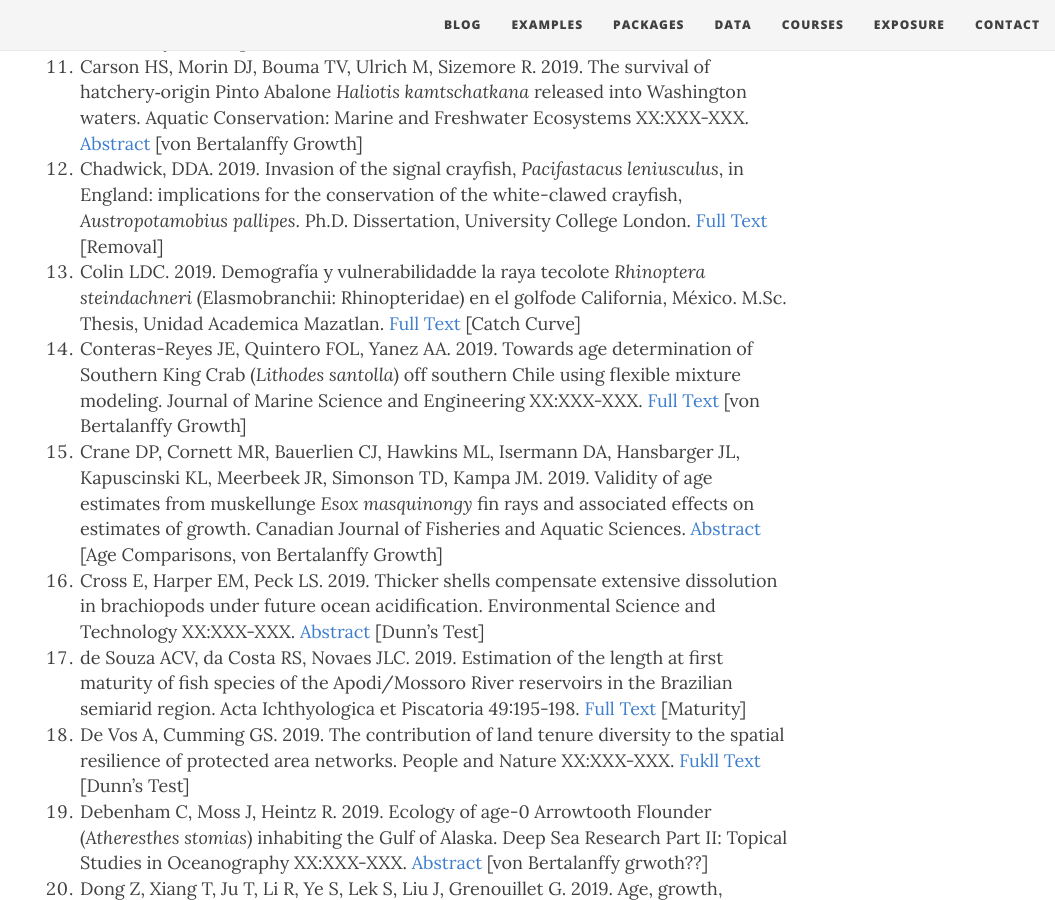
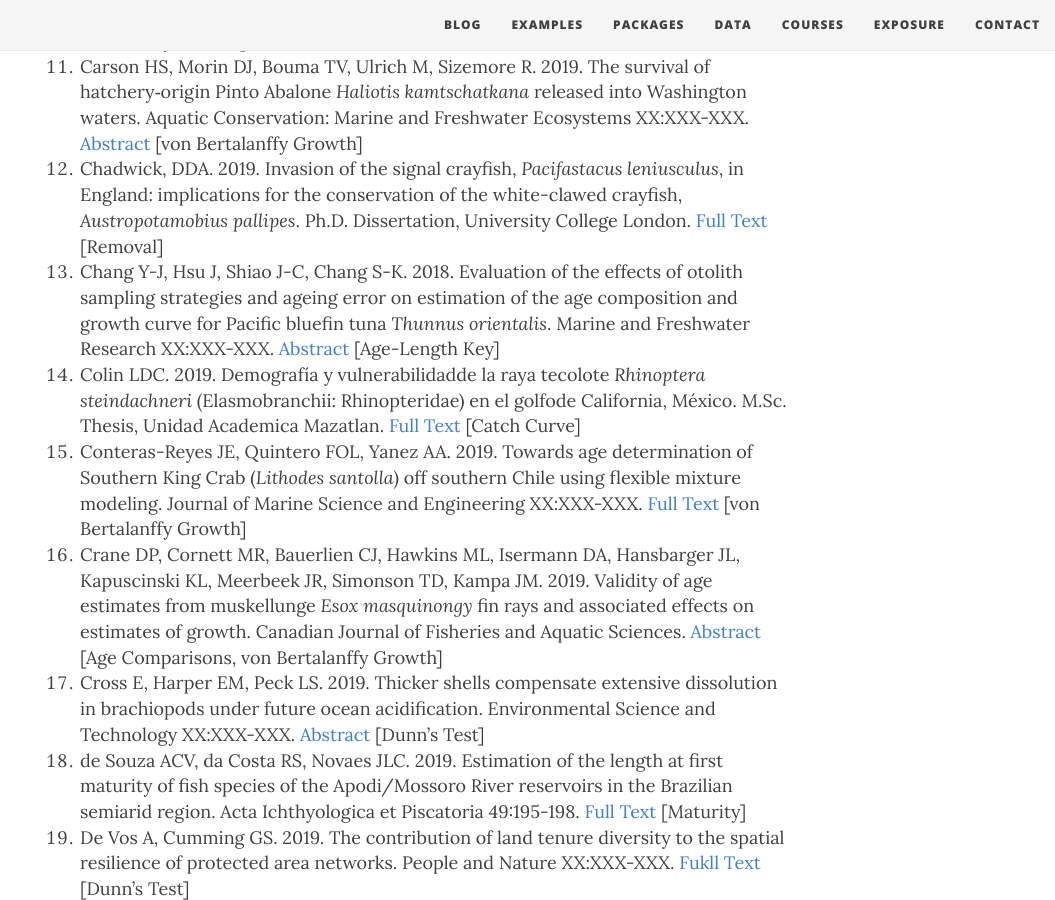
Before and after one commit to droglenc/fishR, a Jekyll site: the page built from exposure/exposure-citations19.md, in a window 1280 px wide and 900 px high, scrolled down 1244 px. Shown: the whole window, without its empty margins (225-1280 px from the left). Built offline with Jekyll 4.4.1, drawn with Linux system fonts in a browser that asks for light colours; nearby versions of some CDN libraries; some of the changed lines change nothing that is shown.

Commit message:
Update exposure-citations19.md

```diff
--- a/exposure/exposure-citations19.md
+++ b/exposure/exposure-citations19.md
@@ -5,7 +5,7 @@ subtitle: fishR and FSA is Being Used!!
 css: "/css/exposure-citation.css"
 ---
 
-The [**IFAR** book](http://derekogle.com/IFAR/), **fishR** website, or the **FSA** package were cited in the following <span id="contact-div">85</span> publications.
+The [**IFAR** book](http://derekogle.com/IFAR/), **fishR** website, or the **FSA** package were cited in the following <span id="contact-div">86</span> publications.
 
 1. Aslan CE, Shiels AB, Haines W, Liang CT. 2019. Non‐native insects dominate daytime pollination in a high‐elevation Hawaiian dryland ecosystem. American Journal of Botany XX:XXX-XXX. [Abstract](https://bsapubs.onlinelibrary.wiley.com/doi/abs/10.1002/ajb2.1233) [???]
 1. Altenritter ME, Walthier BD. 2019. The legacy of hypoxia: tracking carryover effects of low oxygen exposure in a demersal fish using geochemical tracers. Transactions of the American Fisheries Society XX:XXX-XXX. [Abstract](https://afspubs.onlinelibrary.wiley.com/doi/abs/10.1002/tafs.10159) [von Bertalanffy Growth]
@@ -20,6 +20,7 @@ amphibian conservation. Aquatic Conservation: Marine and Freshwater Ecosystems X
 1. Carroll J, Lowerre-Barbieri SK. 2019. Interactions of dimorphic growth, reproductive behavior, and a size-regulated fishery: a case study using Spotted Seatrout *Cynoscion nebulosus*. Marine Ecology Progress Series 608:233-245. [Abstract](https://www.int-res.com/abstracts/meps/v608/p233-245) [von Bertalanffy Growth]
 1. Carson HS, Morin DJ, Bouma TV, Ulrich M, Sizemore R. 2019. The survival of hatchery‐origin Pinto Abalone *Haliotis kamtschatkana* released into Washington waters. Aquatic Conservation: Marine and Freshwater Ecosystems XX:XXX-XXX. [Abstract](https://onlinelibrary.wiley.com/doi/abs/10.1002/aqc.3004) [von Bertalanffy Growth]
 1. Chadwick, DDA. 2019. Invasion of the signal crayfish, *Pacifastacus leniusculus*, in England: implications for the conservation of the white-clawed crayfish, *Austropotamobius pallipes*. Ph.D. Dissertation, University College London. [Full Text](http://discovery.ucl.ac.uk/10072844/1/D%20Chadwick%20Thesis.pdf) [Removal]
+1. Chang Y-J, Hsu J, Shiao J-C, Chang S-K. 2018. Evaluation of the effects of otolith sampling strategies and ageing error on estimation of the age composition and growth curve for Pacific bluefin tuna *Thunnus orientalis*. Marine and Freshwater Research XX:XXX-XXX. [Abstract](https://www.publish.csiro.au/MF/MF18241) [Age-Length Key]
 1. Colin LDC. 2019. Demografía y vulnerabilidadde la raya tecolote *Rhinoptera steindachneri* (Elasmobranchii: Rhinopteridae) en el golfode California, México. M.Sc. Thesis, Unidad Academica Mazatlan. [Full Text](https://www.researchgate.net/profile/Luis_Carrillo-Colin/publication/334029113_Demography_and_vulnerability_of_cownose_ray_Rhinoptera_steindachneri_in_the_gulf_of_California/links/5d12fb4d299bf1547c7f4bae/Demography-and-vulnerability-of-cownose-ray-Rhinoptera-steindachneri-in-the-gulf-of-California.pdf) [Catch Curve]
 1. Conteras-Reyes JE, Quintero FOL, Yanez AA. 2019. Towards age determination of Southern King Crab (*Lithodes santolla*) off southern Chile using flexible mixture modeling. Journal of Marine Science and Engineering XX:XXX-XXX. [Full Text](https://www.researchgate.net/publication/329586900_Towards_Age_Determination_of_Southern_King_Crab_Lithodes_santolla_Off_Southern_Chile_Using_Flexible_Mixture_Modeling/references) [von Bertalanffy Growth]
 1. Crane DP, Cornett MR, Bauerlien CJ, Hawkins ML, Isermann DA, Hansbarger JL, Kapuscinski KL, Meerbeek JR, Simonson TD, Kampa JM. 2019. Validity of age estimates from muskellunge *Esox masquinongy* fin rays and associated effects on estimates of growth. Canadian Journal of Fisheries and Aquatic Sciences. [Abstract](https://www.nrcresearchpress.com/doi/abs/10.1139/cjfas-2018-0404) [Age Comparisons, von Bertalanffy Growth]
```
